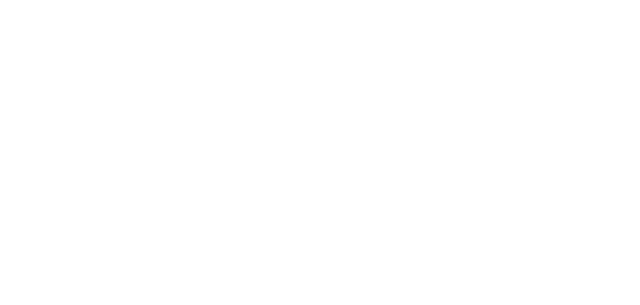
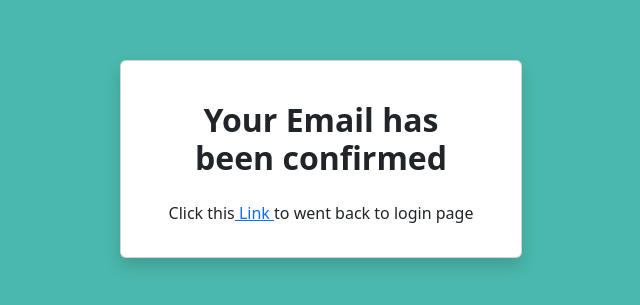
Before and after one commit to huudanh2802/Web02-Project-Frontend, a React (Create React App) app: page /confirm/1 in a window 1280 px wide. Before the commit this address had no page. Shown: the part 241-546 px from the top of the page, without its empty margins (319-959 px from the left). Built offline with nearby package versions, Linux system fonts and the light colour scheme; no server answers.

Commit message:
Add Confirm Email Screen

```diff
--- a/src/App.tsx
+++ b/src/App.tsx
@@ -10,6 +10,7 @@
 import Login from "./authentication/Login";
 import Signup from "./authentication/Signup";
 import Verification from "./authentication/Verification";
+import Confirm from "./authentication/Confirm";
 
 function App() {
   return (
@@ -18,7 +19,7 @@
         <Route path="/login" element={<Login />} />
         <Route path="/signup" element={<Signup />} />
         <Route path="/verification" element={<Verification />} />
-
+        <Route path="/confirm/:token" element={<Confirm />} />
         <Route path="" element={<Navigate to="/login" replace />} />
       </Routes>
     </Router>
--- /dev/null
+++ b/src/authentication/Confirm.tsx
@@ -0,0 +1,50 @@
+/* eslint-disable react/react-in-jsx-scope */
+import { Container, Row, Col, Card } from "react-bootstrap";
+import "../index.css";
+import "bootstrap/dist/css/bootstrap.min.css";
+import { Link, useParams } from "react-router-dom";
+import { useEffect } from "react";
+import axios from "axios";
+
+export default function Confirm() {
+  const { token } = useParams();
+  function confirmToken() {
+    axios({
+      method: "get",
+      url: `http://localhost:8081/user/verify/${token}`
+    }).then((response) => {
+      // eslint-disable-next-line no-console
+      console.log(response);
+    });
+  }
+  useEffect(() => {
+    confirmToken();
+  }, []);
+
+  return (
+    <Container fluid style={{ backgroundColor: "#4bb8ad" }}>
+      <Row className="vh-100 d-flex justify-content-center align-items-center">
+        <Col md={6} lg={4} xs={8}>
+          <Card className="shadow">
+            <Card.Body>
+              <div className="mt-md-4 mx-4">
+                <h2 className="fw-bold mb-4" style={{ textAlign: "center" }}>
+                  Your Email has been confirmed
+                </h2>
+                <div className="mt-2" style={{ textAlign: "center" }}>
+                  <p>
+                    Click this
+                    <span>
+                      <Link to="/">&nbsp;Link&nbsp;</Link>
+                    </span>
+                    to went back to login page
+                  </p>
+                </div>
+              </div>
+            </Card.Body>
+          </Card>
+        </Col>
+      </Row>
+    </Container>
+  );
+}
```
Also changed, not shown: 1 other file (tests, documents, lock files or other folders).
